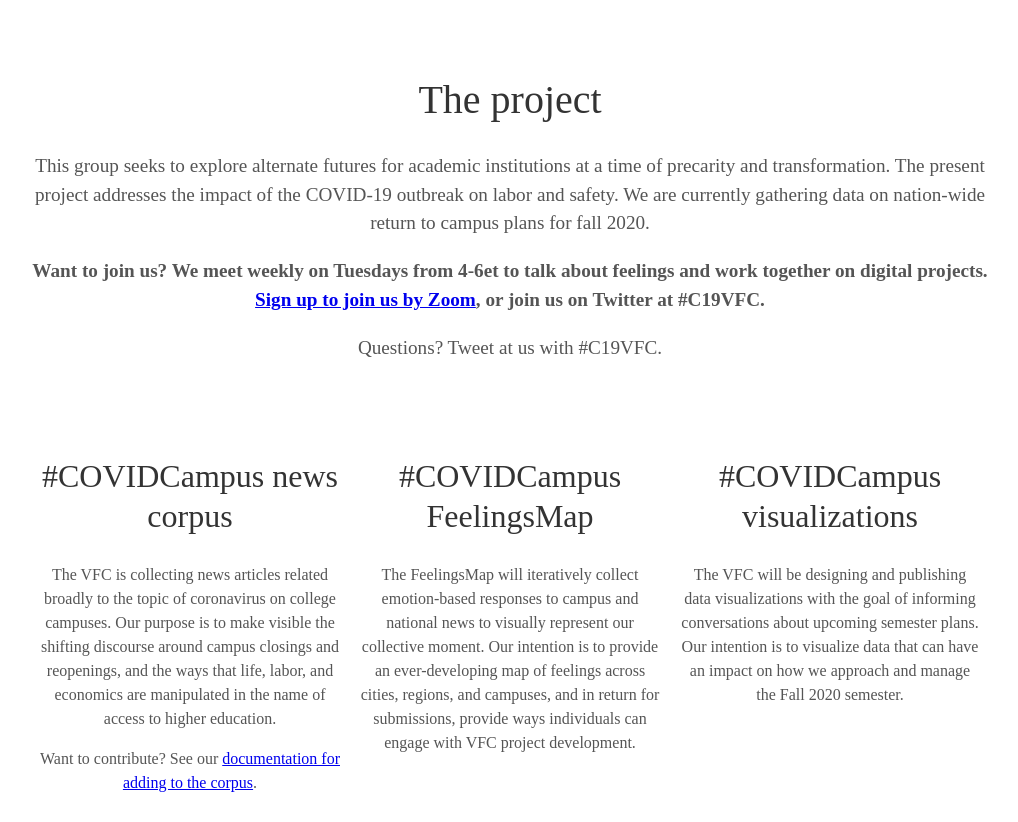
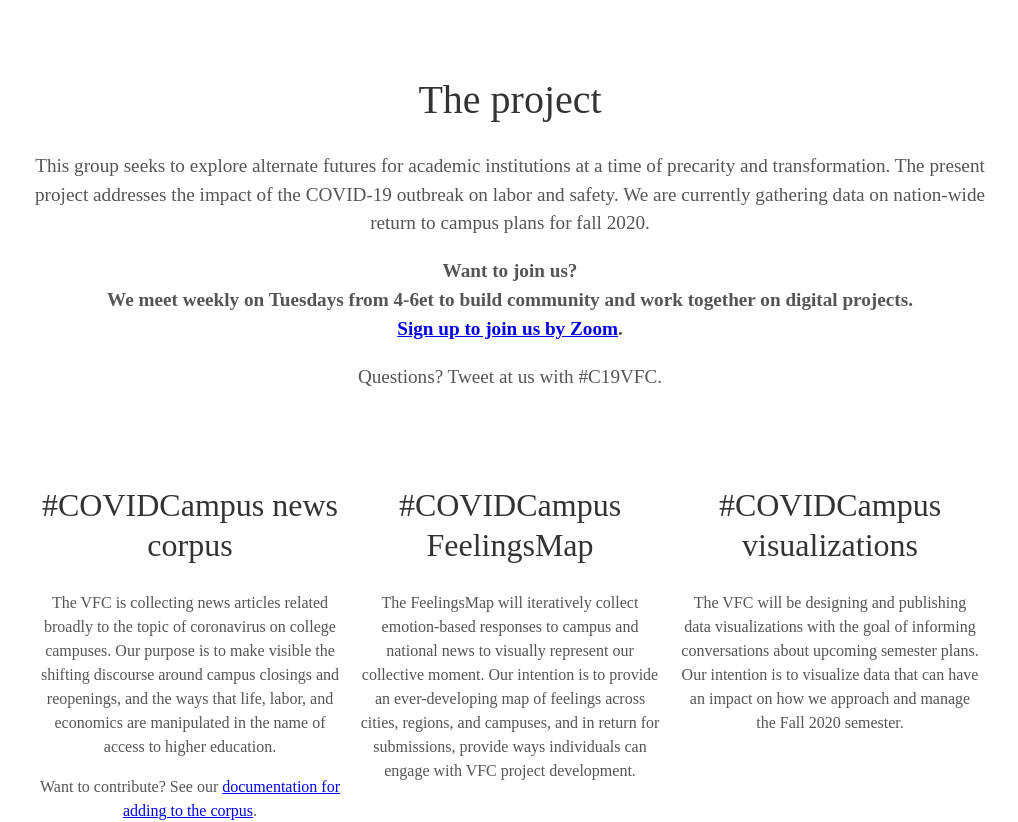
Before and after one commit to visionary-futures-collective/covid19, a Jekyll site: the page built from index.html, in a window 1280 px wide and 900 px high, scrolled down 905 px, cut to the strip 0-822 px from the top of the window. Shown: the whole strip, without its empty margins (130-1148 px from the left). Built offline with Jekyll 4.4.1, drawn with Linux system fonts in a browser that asks for light colours; some web fonts are replaced.

Commit message:
sign up language

```diff
--- a/_includes/about.html
+++ b/_includes/about.html
@@ -2,7 +2,7 @@
 
   <h1>The project</h1>
   <p>{{ site.user_description }}</p>
-  <p><strong> Want to join us? We meet weekly on Tuesdays from 4-6et to talk about feelings and work together on digital projects.<br> <a href="https://temple.zoom.us/meeting/register/tJEucuqtpj8rGNxbyfBqYJhlDTxSmGz_GDQU">Sign up to join us by Zoom</a>, or join us on Twitter at #C19VFC.</strong></p>
+  <p><strong> Want to join us? <br> We meet weekly on Tuesdays from 4-6et to build community and work together on digital projects.<br> <a href="https://temple.zoom.us/meeting/register/tJEucuqtpj8rGNxbyfBqYJhlDTxSmGz_GDQU">Sign up to join us by Zoom</a>.</strong></p>
   <p>Questions? Tweet at us with #C19VFC.</p>
 </div>
 <div class="user">
```
